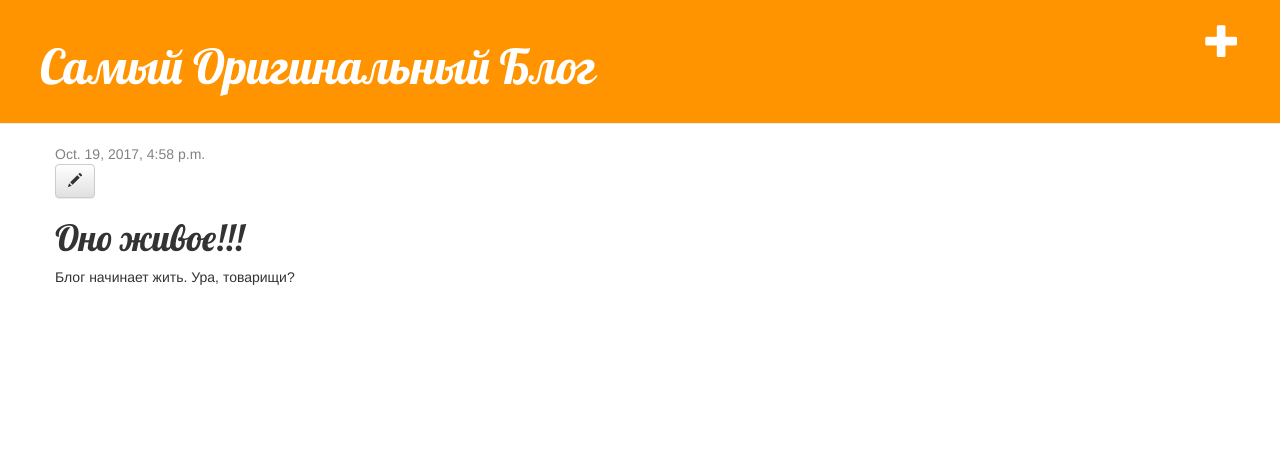
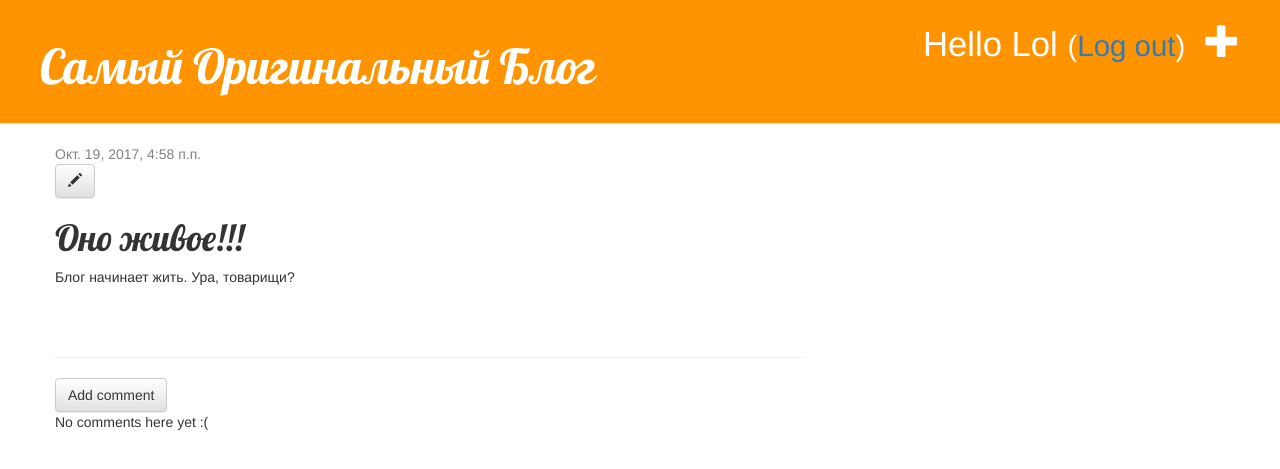
Before and after one commit to ZBBulat/ProjectAlpha, a Django app: page /post/3/ in a window 1280 px wide. Shown: the top 469 px of the page. Run offline with Django 3.2, Linux system fonts and the light colour scheme; a user stored in the database is signed in; data comes from the database, SQL or seed files in the repository; both versions use the stored data as it was after the commit; some libraries are stand-ins or nearby versions.

Commit message:
Коменты и авторизация

```diff
--- a/ProjectAlpha/settings.py
+++ b/ProjectAlpha/settings.py
@@ -105,7 +105,7 @@ AUTH_PASSWORD_VALIDATORS = [
 # Internationalization
 # https://docs.djangoproject.com/en/1.11/topics/i18n/
 
-LANGUAGE_CODE = 'en-us'
+LANGUAGE_CODE = 'ru-ru'
 
 TIME_ZONE = 'UTC'
 
@@ -122,3 +122,5 @@ USE_TZ = True
 STATIC_URL = '/static/'
 
 STATIC_ROOT =  os.path.join(BASE_DIR,'static')
+
+LOGIN_REDIRECT_URL = '/'
--- a/ProjectAlpha/urls.py
+++ b/ProjectAlpha/urls.py
@@ -1,7 +1,9 @@
 from django.conf.urls import include, url
 from django.contrib import admin
-
+from django.contrib.auth import views
 urlpatterns = [
     url(r'^admin/', admin.site.urls),
     url(r'', include('blog.urls')),
+    url(r'^accounts/login/$', views.login, name='login'),
+    url(r'^accounts/logout/$', views.logout, name='logout', kwargs={'next_page': '/'}),
 ]
--- a/blog/admin.py
+++ b/blog/admin.py
@@ -1,5 +1,6 @@
 from django.contrib import admin
-from .models import Post
+from .models import Post,Comment
 
 admin.site.register(Post)
+admin.site.register(Comment)
 # Register your models here.
--- a/blog/models.py
+++ b/blog/models.py
@@ -17,3 +17,17 @@ class Post(models.Model):
 
     def __str__(self):
         return self.title
+
+class Comment(models.Model):
+    post = models.ForeignKey('blog.Post', related_name='comments')
+    author = models.CharField(max_length=200)
+    text = models.TextField()
+    created_date = models.DateTimeField(default=timezone.now)
+    approved_comment = models.BooleanField(default=False)
+
+    def approve(self):
+        self.approved_comment = True
+        self.save()
+
+    def __str__(self):
+        return self.text
--- a/blog/static/css/blog.css
+++ b/blog/static/css/blog.css
@@ -44,3 +44,7 @@ h1, h2, h3, h4 {
 .post h1 a, .post h1 a:visited {
     color: #000000;
 }
+
+.comment {
+    margin: 20px 0px 20px 20px;
+}
--- a/blog/templates/blog/base.html
+++ b/blog/templates/blog/base.html
@@ -9,9 +9,12 @@
     <link href="https://fonts.googleapis.com/css?family=Lobster&subset=latin,cyrillic" rel="stylesheet" type="text/css">
 </head>
 <body>
-<div class="page-header">
+    <div class="page-header">
     {% if user.is_authenticated %}
-    <a href="{% url 'post_new' %}" class="top-menu"><span class="glyphicon glyphicon-plus"></span></a>
+        <a href="{% url 'post_new' %}" class="top-menu"><span class="glyphicon glyphicon-plus"></span></a>
+        <p class="top-menu">Hello {{ user.username }} <small>(<a href="{% url 'logout' %}">Log out</a>)</small></p>
+    {% else %}
+        <a href="{% url 'login' %}" class="top-menu"><span class="glyphicon glyphicon-lock"></span></a>
     {% endif %}
         <h1><a href="/">Самый Оригинальный Блог</a></h1>
     </div>
--- a/blog/templates/blog/post_detail.html
+++ b/blog/templates/blog/post_detail.html
@@ -13,4 +13,23 @@
         <h1>{{ post.title }}</h1>
         <p>{{ post.text|linebreaksbr }}</p>
     </div>
+    <hr>
+    <a class="btn btn-default" href="{% url 'add_comment_to_post' pk=post.pk %}">Add comment</a>
+{% for comment in post.comments.all %}
+    {% if user.is_authenticated or comment.approved_comment %}
+    <div class="comment">
+        <div class="date">
+            {{ comment.created_date }}
+            {% if not comment.approved_comment %}
+                <a class="btn btn-default" href="{% url 'comment_remove' pk=comment.pk %}"><span class="glyphicon glyphicon-remove"></span></a>
+                <a class="btn btn-default" href="{% url 'comment_approve' pk=comment.pk %}"><span class="glyphicon glyphicon-ok"></span></a>
+            {% endif %}
+        </div>
+        <strong>{{ comment.author }}</strong>
+        <p>{{ comment.text|linebreaks }}</p>
+    </div>
+    {% endif %}
+{% empty %}
+    <p>No comments here yet :(</p>
+{% endfor %}
 {% endblock %}
--- a/blog/templates/blog/post_list.html
+++ b/blog/templates/blog/post_list.html
@@ -8,6 +8,7 @@
             </div>
             <h1><a href="{% url 'post_detail' pk=post.pk %}">{{ post.title }}</a></h1>
             <p>{{ post.text|linebreaksbr }}</p>
+            <a href="{% url 'post_detail' pk=post.pk %}">Comments: {{ post.approved_comments.count }}</a>
         </div>
     {% endfor %}
 {% endblock %}
--- a/blog/urls.py
+++ b/blog/urls.py
@@ -6,4 +6,8 @@ urlpatterns = [
     url(r'^post/(?P<pk>\d+)/$', views.post_detail, name='post_detail'),
     url(r'^post/new/$', views.post_new, name='post_new'),
     url(r'^post/(?P<pk>\d+)/edit/$', views.post_edit, name='post_edit'),
+    url(r'^post/(?P<pk>\d+)/comment/$', views.add_comment_to_post, name='add_comment_to_post'),
+    url(r'^comment/(?P<pk>\d+)/approve/$', views.comment_approve, name='comment_approve'),
+    url(r'^comment/(?P<pk>\d+)/remove/$', views.comment_remove, name='comment_remove'),
+
 ]
--- a/blog/views.py
+++ b/blog/views.py
@@ -1,14 +1,18 @@
-from django.shortcuts import render
+from django.shortcuts import render, redirect
 from django.utils import timezone
-from .models import Post
+from .models import Post, Comment
 from django.shortcuts import render, get_object_or_404
-from .forms import PostForm
+from .forms import PostForm, CommentForm
+from django.contrib.auth.decorators import login_required
+@login_required
 def post_list(request):
-    posts = Post.objects.filter(published_date__lte=timezone.now()).order_by('published_date')
+    posts = Post.objects.filter(published_date__lte=timezone.now()).order_by('-published_date')
     return render(request, 'blog/post_list.html', {'posts': posts})
+@login_required
 def post_detail(request, pk):
     post = get_object_or_404(Post, pk=pk)
     return render(request, 'blog/post_detail.html', {'post': post})
+@login_required
 def post_new(request):
     if request.method == "POST":
         form = PostForm(request.POST)
@@ -21,6 +25,7 @@ def post_new(request):
     else:
         form = PostForm()
     return render(request, 'blog/post_edit.html', {'form': form})
+@login_required
 def post_edit(request, pk):
     post = get_object_or_404(Post, pk=pk)
     if request.method == "POST":
@@ -34,3 +39,29 @@ def post_edit(request, pk):
     else:
         form = PostForm(instance=post)
     return render(request, 'blog/post_edit.html', {'form': form})
+
+@login_required
+def add_comment_to_post(request, pk):
+    post = get_object_or_404(Post, pk=pk)
+    if request.method == "POST":
+        form = CommentForm(request.POST)
+        if form.is_valid():
+            comment = form.save(commit=False)
+            comment.post = post
+            comment.save()
+            return redirect('post_detail', pk=post.pk)
+    else:
+        form = CommentForm()
+    return render(request, 'blog/add_comment_to_post.html', {'form': form})
+
+@login_required
+def comment_approve(request, pk):
+    comment = get_object_or_404(Comment, pk=pk)
+    comment.approve()
+    return redirect('post_detail', pk=comment.post.pk)
+
+@login_required
+def comment_remove(request, pk):
+    comment = get_object_or_404(Comment, pk=pk)
+    comment.delete()
+    return redirect('post_detail', pk=comment.post.pk)
```
Also changed, not shown: blog/forms.py (+7 -2 lines), blog/templates/blog/add_comment_to_post.html (added, +9 -0 lines), blog/templates/registration/login.html (added, +24 -0 lines), blog/migrations/0002_comment.py (added), db.sqlite3.
